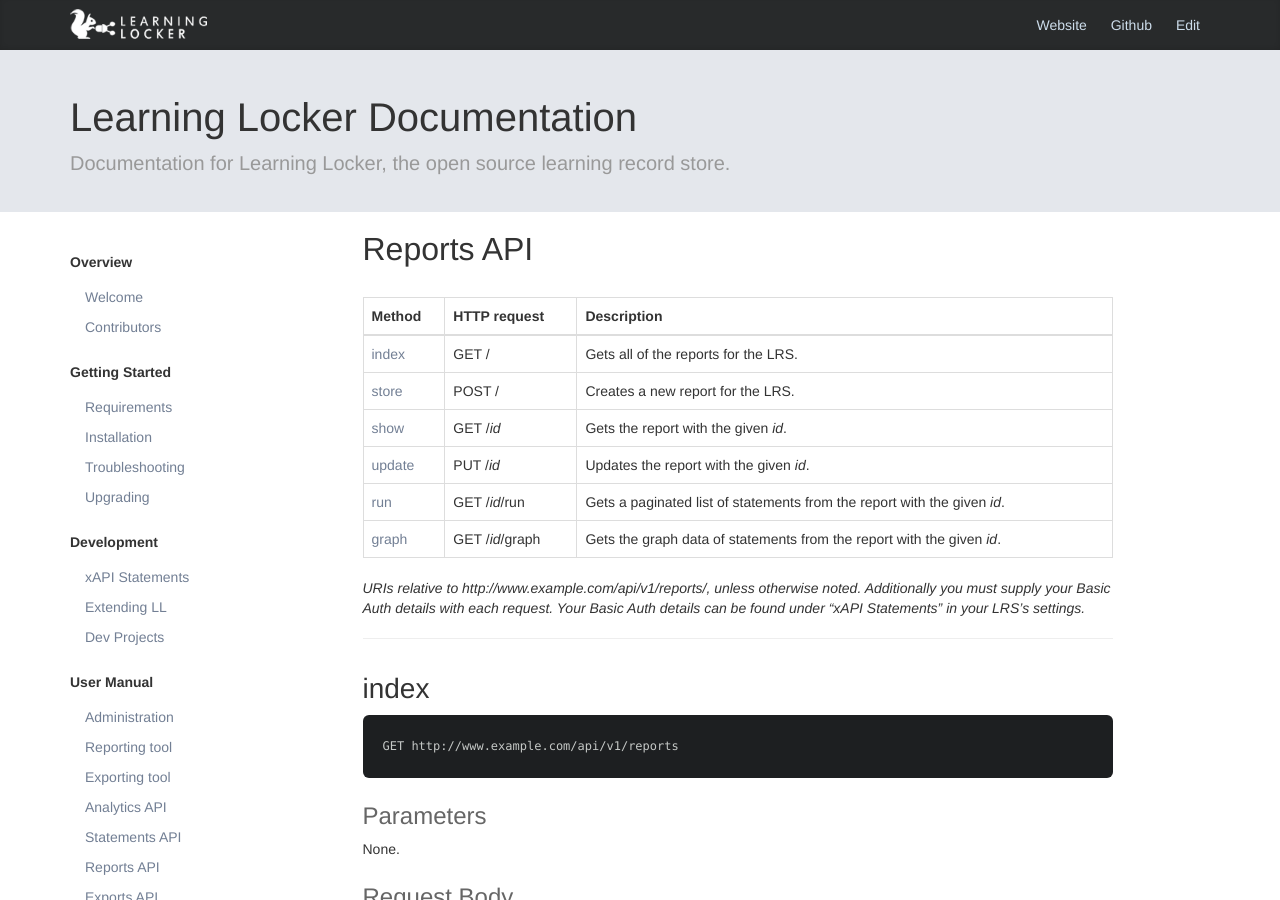
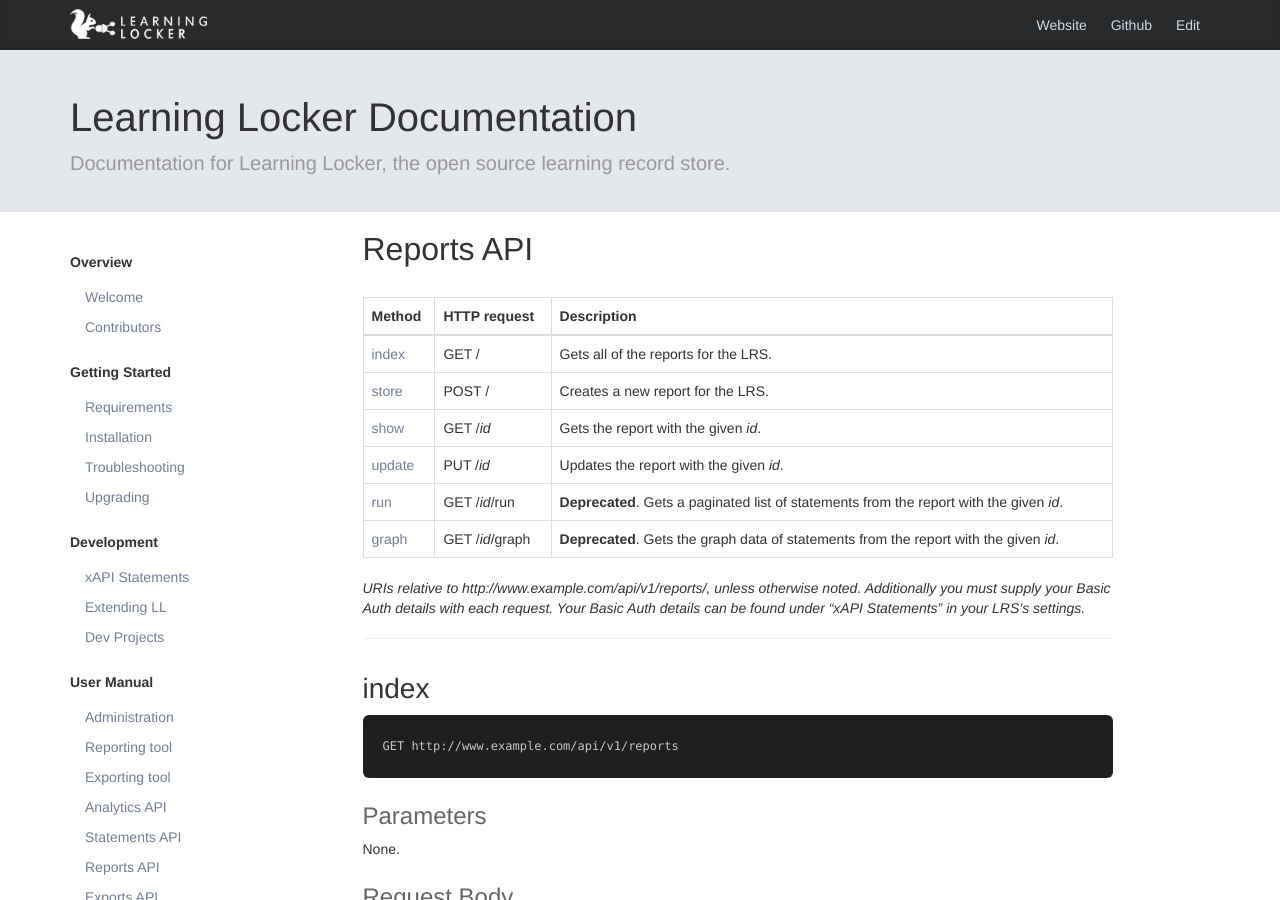
Before and after one commit to LearningLocker/docs, a Jekyll site: the page built from report_api.md, in a window 1280 px wide and 900 px high. Built offline with Jekyll 4.4.1, drawn with Linux system fonts in a browser that asks for light colours; nearby versions of some CDN libraries; some of the changed text lies outside the part shown.

Commit message:
Deprecates methods.

````diff
--- a/report_api.md
+++ b/report_api.md
@@ -9,8 +9,8 @@
 [store](#store) | POST / | Creates a new report for the LRS.
 [show](#show) | GET /*id* | Gets the report with the given *id*.
 [update](#update) | PUT /*id* | Updates the report with the given *id*.
-[run](#run) | GET /*id*/run | Gets a paginated list of statements from the report with the given *id*.
-[graph](#graph) | GET /*id*/graph | Gets the graph data of statements from the report with the given *id*.
+[run](#run) | GET /*id*/run | **Deprecated**. Gets a paginated list of statements from the report with the given *id*.
+[graph](#graph) | GET /*id*/graph | **Deprecated**. Gets the graph data of statements from the report with the given *id*.
 
 
 *URIs relative to http://www.example.com/api/v1/reports/, unless otherwise noted. Additionally you must supply your Basic Auth details with each request. Your Basic Auth details can be found under "xAPI Statements" in your LRS's settings.*
@@ -113,6 +113,7 @@
 
 
 ## run
+**Deprecated**. Instead you can [GET the report](#show), then [aggregate](http://docs.learninglocker.net/statements_api/#aggregate).
 ```
 GET http://www.example.com/api/v1/reports/*id*/run
 ```
@@ -135,6 +136,7 @@
 
 
 ## graph
+**Deprecated**. Instead you can [GET the report](#show), then [aggregate](http://docs.learninglocker.net/statements_api/#aggregate).
 ```
 GET http://www.example.com/api/v1/reports/*id*/graph
 ```
````
